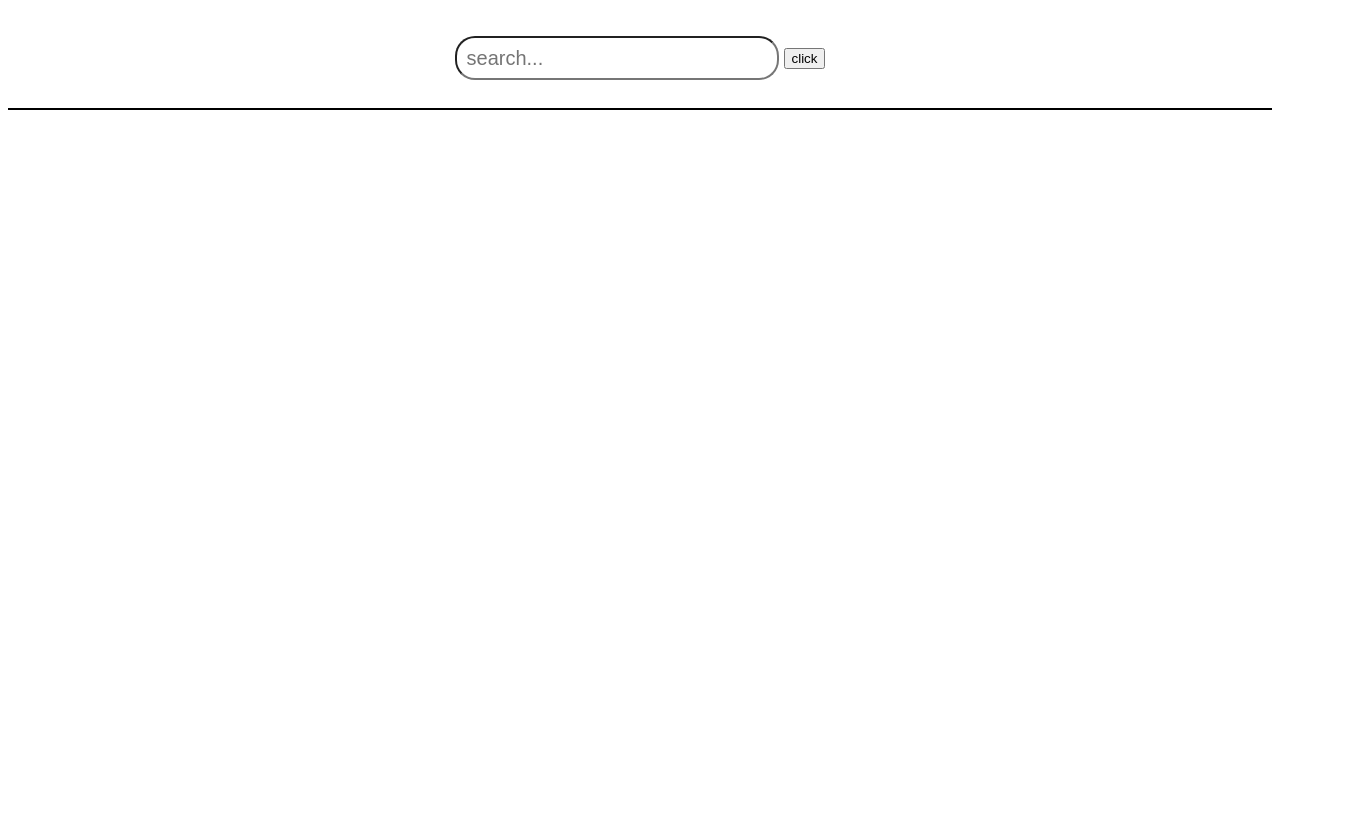
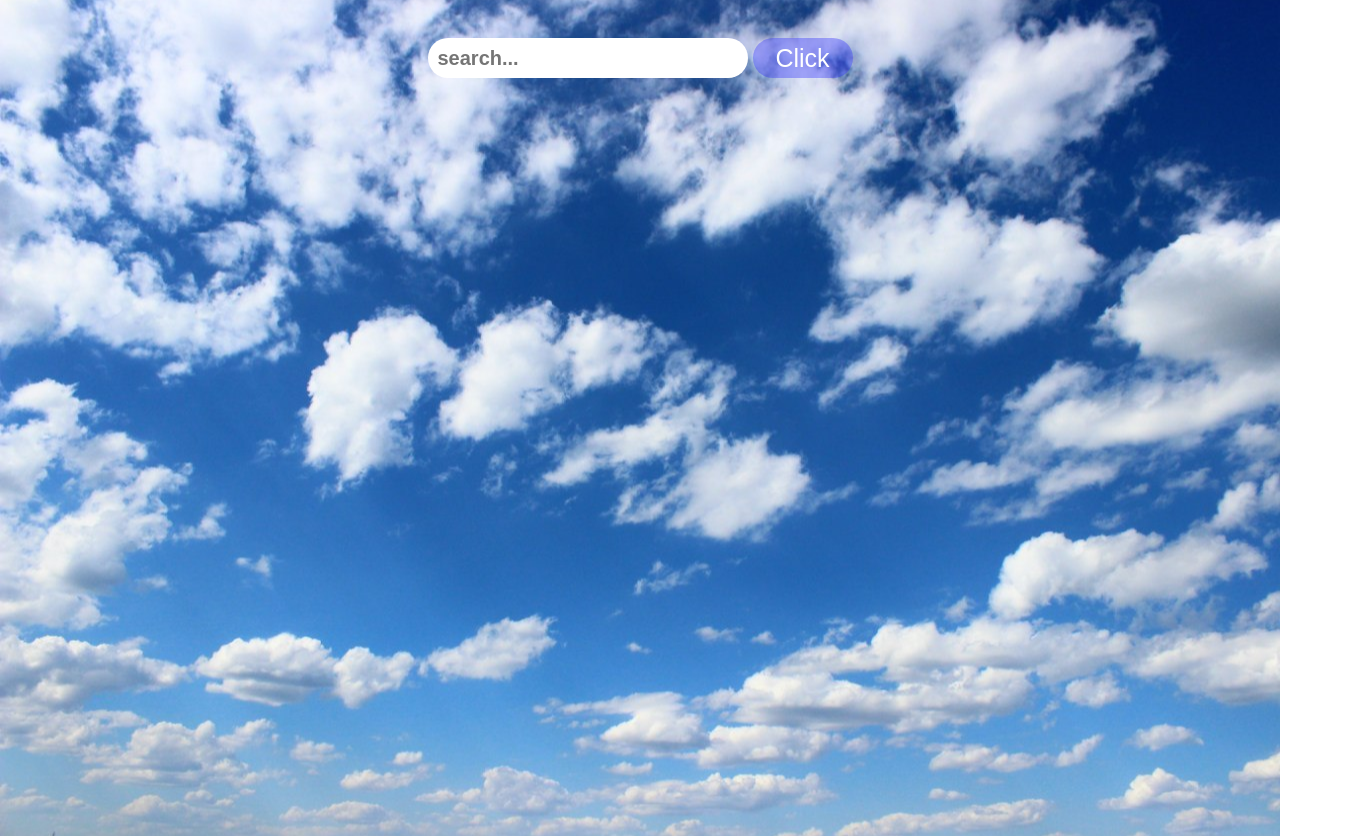
Before and after one commit to Atajanyan/Get_weather_forecast2, a plain HTML site: page index.html in a window 1280 px wide. Shown: the whole page, 1350 px wide, since content can reach past the window. Before the commit the page ends 800 px from the top, so only its background shows below. Drawn offline with Linux system fonts and the light colour scheme.

Commit message:
implemented css

```diff
--- a/index.html
+++ b/index.html
@@ -7,10 +7,10 @@
     <link rel="stylesheet" href="./style.css" />
   </head>
   <body>
-    <div class="form">
+    <form class="form" >
       <input type="text" placeholder="search..."/>
-      <button>click</button>
-    </div>
+      <button>Click</button>
+    </form>
     <div class="container"></div>
     <script src="./script.js"></script>
   </body>
--- a/script.js
+++ b/script.js
@@ -1,9 +1,10 @@
 let input = document.querySelector("input");
-let button = document.querySelector("button");
+let form = document.querySelector(".form");
 let container = document.querySelector(".container");
 
-input.addEventListener("change", (e) => {
-  search(e.target.value)
+form.addEventListener("submit", (e) => {
+  e.preventDefault();
+  search(input.value);
 });
 
 let API_KEY = "2b4a056247e143370bbaf575a80be823";
@@ -11,51 +12,51 @@ let API_KEY = "2b4a056247e143370bbaf575a80be823";
 function search(cityName) {
   let xhr = new XMLHttpRequest();
 
-  xhr.open('GET',`https://api.openweathermap.org/data/2.5/forecast?q=${cityName}&appid=${API_KEY}&units=metric`);
+  xhr.open(
+    "GET",
+    `https://api.openweathermap.org/data/2.5/forecast?q=${cityName}&appid=${API_KEY}&units=metric`
+  );
 
-  xhr.send()
+  xhr.send();
 
-  xhr.onload = function(){
-    if(xhr.status === 404){
-      container.textContent = 'No Search Result'
-    }else if(xhr.status === 200){
-      let res = JSON.parse(xhr.response)
+  xhr.onload = function () {
+    if (xhr.status === 404) {
+      container.textContent = "No Search Result";
+    } else if (xhr.status === 200) {
+      let res = JSON.parse(xhr.response);
       container.innerHTML = "";
       res.list.forEach((e) => {
         let block = document.createElement("div");
-              block.className = 'container-block'
+        block.className = "container-block";
 
         let weatherImg = document.createElement("img");
         weatherImg.src = `https://openweathermap.org/img/w/${e.weather[0].icon}.png`;
 
         let temp = document.createElement("p");
-              temp.textContent = e.main.temp.toFixed(0) + " C";
-              temp.className = 'container-block__temp'
+        temp.textContent = e.main.temp.toFixed(0) + " °C";
+        temp.className = "container-block__temp";
 
         let data = document.createElement("p");
-              data.className = 'container-block__data'
+        data.className = "container-block__data";
         data.textContent = e.dt_txt;
 
         let min_temp = document.createElement("p");
-              min_temp.textContent = 'Minimal: ' + e.main.temp_min.toFixed(0) + " C";
+        min_temp.textContent = "Minimal: " + e.main.temp_min.toFixed(0) + " °C";
 
         let max_temp = document.createElement("p");
-              max_temp.textContent = 'Maximal: ' + e.main.temp_max.toFixed(0) + " C";
+        max_temp.textContent = "Maximal: " + e.main.temp_max.toFixed(0) + " °C";
 
         let wind = document.createElement("p");
-              wind.textContent = 'Wind: ' + e.wind.speed + 'm/s';
+        wind.textContent = "Wind: " + e.wind.speed + "m/s";
 
         let row = document.createElement("img");
         row.classList.add("container-block__line");
-              row.src = "./assets/line.png";
+        row.src = "./assets/whiteLine.png";
         row.style.transform = `rotate(${e.wind.deg}deg)`;
 
         block.append(weatherImg, temp, data, min_temp, max_temp, wind, row);
         container.append(block);
+      });
     }
-            )
+  };
 }
-    console.log(xhr );
-  }
-
-}
--- a/style.css
+++ b/style.css
@@ -1,9 +1,37 @@
+
+body{
+    background-image: url(./assets/sky.jpeg);
+    background-size: cover;
+    background-position: center;
+    background-repeat: no-repeat;
+    display: flex;
+    flex-direction: column;
+    align-items: center;
+}
 .container{
+    width: 1400px;
+    height: 700px;
     display: flex;
     flex-wrap: wrap;
     justify-content: center;
     gap: 10px;
-    border: 1px solid black
+    color: white;
+    overflow: auto;
+    padding: 10px;
+}
+
+.container::-webkit-scrollbar{
+    width: 5px;
+}
+
+.container::-webkit-scrollbar-track{
+   background: rgba(54, 54, 250, 0.39);
+   border-radius: 8px;
+}
+
+.container::-webkit-scrollbar-thumb{
+  background-color:white;
+  border-radius: 8px;
 }
 
 input{
@@ -12,26 +40,39 @@ input{
     padding: 0 10px;
     border-radius: 20px;
     font-size: 20px;
-    font-weight: 500;
+    font-weight: 700;
+    border: none;
+}
+
+button{
+    width: 100px;
+    border: none;
+    height: 40px;
+    border-radius: 20px;
+    color: white;
+    font-size: 25px;
+    background-color: rgba(54, 54, 250, 0.39);
 }
 
 .container-block{
-    width: 250px;
-    height: 350px;
-    border: 1px solid gray;
+    width: 200px;
+    height: 370px;
     padding: 10px;
+    font-weight: bold;
+    border-radius: 8px;
+    background-color: rgba(54, 54, 250, 0.39);
 }
 
 .container-block__line{
     width: 50px;
     height: 50px;
     margin-left: calc(50% - 50px);
-    background: none;
+    color: white;
 }
 
 .container-block__data{
-    color: grey;
     text-align: center;
+    font-size: 26px;
 }
 
 .container-block__temp{
```
Also changed, not shown: assets/sky.jpeg (added), assets/whiteLine.png (added). Lines whose indentation alone changed are shown as unchanged.
